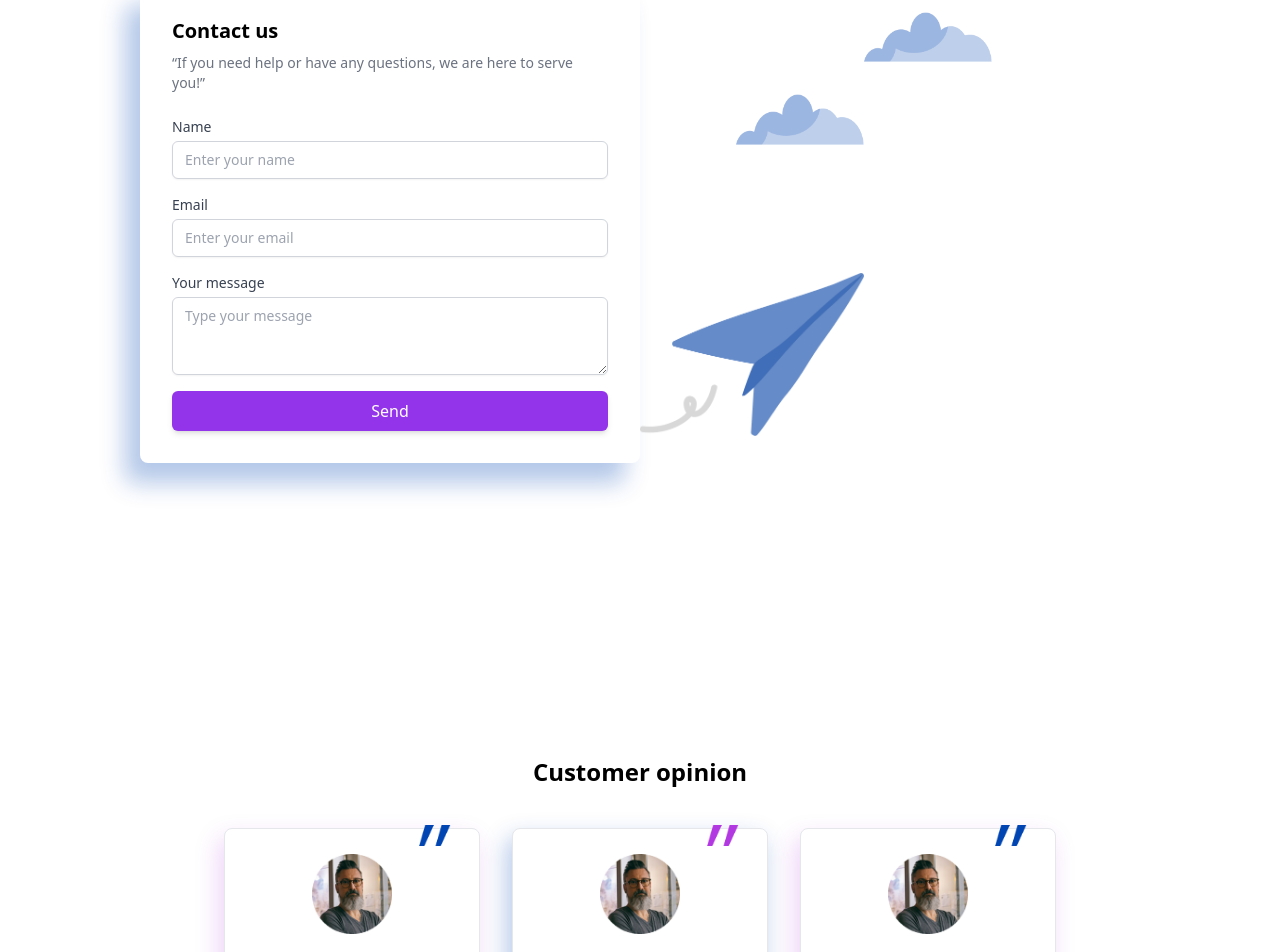
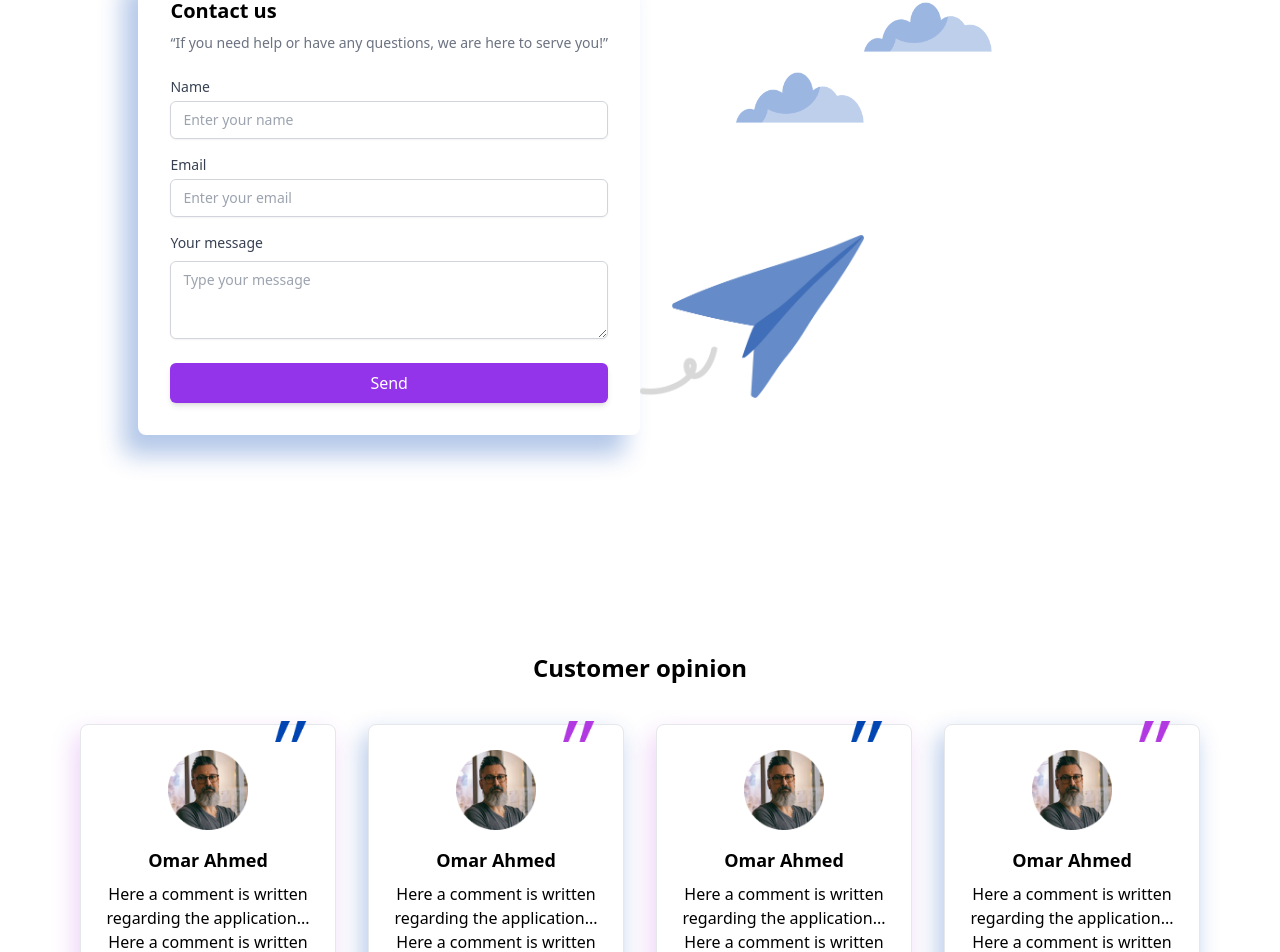
Before and after one commit to Ammar-Abdulrahman/Smart-Landing, a React (Vite) app in the folder Smart/: page / in a window 1280 px wide. Shown: the part 1532-2484 px from the top of the page. Built offline with nearby package versions, Linux system fonts and the light colour scheme.

Commit message:
fix: make it fully responsive and add some edit for design

```diff
--- a/Smart/src/Pages/ContactUs/Components/Form.tsx
+++ b/Smart/src/Pages/ContactUs/Components/Form.tsx
@@ -6,7 +6,7 @@ const ContactForm = () => {
     <div className="grid md:grid-cols-1 lg:grid-cols-2 items-center justify-center min-h-screen sm:grid-cols-1 bg-white p-4">
       {/* Card with blue shadow */}
       <div
-        className=" bg-white rounded-lg p-6 sm:p-8 w-[380px] md:w-[400px] lg:w-[500px] sm:w-[400px] max-w-[1050px]"
+        className=" bg-white rounded-lg p-6 sm:p-8 w-full  max-w-[1050px]"
         style={{
           boxShadow: `-15px 20px 25px #0045B24D`, // Shadow color passed dynamically
         }}
@@ -23,7 +23,7 @@ const ContactForm = () => {
             <div>
               <label
                 htmlFor="name"
-                className="block text-sm font-medium text-gray-700"
+                className="block text-sm mt-1 font-medium text-gray-700"
               >
                 Name
               </label>
@@ -39,7 +39,7 @@ const ContactForm = () => {
             <div>
               <label
                 htmlFor="email"
-                className="block text-sm font-medium text-gray-700"
+                className="block text-sm font-medium mt-1 text-gray-700"
               >
                 Email
               </label>
@@ -55,7 +55,7 @@ const ContactForm = () => {
             <div>
               <label
                 htmlFor="message"
-                className="block text-sm font-medium text-gray-700"
+                className="block text-sm font-medium mt-1 text-gray-700"
               >
                 Your message
               </label>
@@ -63,7 +63,7 @@ const ContactForm = () => {
                 id="message"
                 rows={3}
                 placeholder="Type your message"
-                className="mt-1 block w-full rounded-md border border-gray-300 px-3 py-2 shadow-sm focus:border-indigo-500 focus:ring-indigo-500 sm:text-sm"
+                className="mt-2 block w-full rounded-md border border-gray-300 px-3 py-2 shadow-sm focus:border-indigo-500 focus:ring-indigo-500 sm:text-sm"
               ></textarea>
             </div>
 
@@ -71,7 +71,7 @@ const ContactForm = () => {
             <div>
               <button
                 type="submit"
-                className="w-full rounded-md bg-purple-600 px-4 py-2 text-white shadow-md hover:bg-purple-700 focus:ring-2 focus:ring-purple-500 focus:ring-offset-2"
+                className="w-full mt-2 rounded-md bg-purple-600 px-4 py-2 text-white shadow-md hover:bg-purple-700 focus:ring-2 focus:ring-purple-500 focus:ring-offset-2"
               >
                 Send
               </button>
@@ -92,14 +92,14 @@ const ContactForm = () => {
         <img
           src={waveImage} // Replace with second wave image
           alt="second-wave"
-          className=" top-3/4 mt-8 ml-24 left-0 w-32 sm:max-w-none pointer-events-none hidden sm:block"
+          className=" top-3/4 mt-5 ml-24 left-0 w-32 sm:max-w-none pointer-events-none hidden sm:block"
         />
 
         {/* Arrow Image */}
         <img
           src={arrowImage} // Replace with arrow image
           alt="arrow"
-          className=" mt-32 right-0 w-56 sm:max-w-none pointer-events-none hidden sm:block"
+          className=" mt-28 right-0 w-56 sm:max-w-none pointer-events-none hidden sm:block"
         />
       </div>
     </div>
--- a/Smart/src/Pages/Customer/Components/Card.tsx
+++ b/Smart/src/Pages/Customer/Components/Card.tsx
@@ -17,7 +17,7 @@ const Card: React.FC<ComponentProps> = ({ cards }) => {
     <div className="flex flex-wrap justify-center gap-4">
       {cards.map((card: CardProps) => (
         <div
-          className={`bg-white border w-72 sm:w-72 lg:w-64 m-2 p-4 rounded-lg`}
+          className={`bg-white border w-68 sm:w-72 lg:w-64 m-2 p-4 rounded-lg`}
           style={{
             boxShadow: `-5px 10px 25px ${card.color}`,
           }}
--- a/Smart/src/Pages/Customer/CustomerPage.tsx
+++ b/Smart/src/Pages/Customer/CustomerPage.tsx
@@ -8,7 +8,7 @@ const CustomerPage = () => {
         Customer opinion
       </h2>
 
-      <div className="flex grid-cols-1 sm:grid-cols-3 lg:grid-cols-4 gap-4">
+      <div className="flex justify-center grid-cols-1 sm:grid-cols-3 lg:grid-cols-4 gap-4">
         <Card cards={CardArray} />
       </div>
     </div>
--- a/Smart/src/Pages/Home/Components/Gallery.tsx
+++ b/Smart/src/Pages/Home/Components/Gallery.tsx
@@ -9,7 +9,7 @@ const Gallery = () => {
   const images = [image1, image2, image3, image4, image5, image6];
 
   return (
-    <section className="grid grid-cols-1 sm:grid-cols-2 sm:ml-24 lg:grid-cols-2 gap-2 p-4">
+    <section className="grid grid-cols-2  sm:ml-24  gap-2 p-4">
       {images.map((image, index) => (
         <div key={index} className=" flex justify-center">
           <img
--- a/Smart/src/Pages/Home/Components/Header.tsx
+++ b/Smart/src/Pages/Home/Components/Header.tsx
@@ -94,6 +94,13 @@ const Header = () => {
 
       {isOpen && (
         <ul className="sm:hidden justify-center text-center w-full gap-4 mt-4 p-4 rounded-md">
+          <li className="cursor-pointer" onClick={() => setIsOpen(false)}>
+            <Link
+              to="/about"
+            >
+              Privacy Policy
+            </Link>
+          </li>
           <li
             className="cursor-pointer"
             onClick={() => handleScrollToSection("our-services")}
--- a/Smart/src/Pages/Home/HomePage.tsx
+++ b/Smart/src/Pages/Home/HomePage.tsx
@@ -40,11 +40,11 @@ const HomePage = () => {
         <OurServicesPage />
       </div>
 
-      <div id="contact-us" className="m-8 p-8">
+      <div id="contact-us" className="m-2 p-2">
         <ContactUsPage />
       </div>
 
-      <div className="m-8 p-8">
+      <div className="">
         <CustomerPage />
       </div>
 
--- a/Smart/src/Pages/Mobile/MobilePage.tsx
+++ b/Smart/src/Pages/Mobile/MobilePage.tsx
@@ -15,9 +15,12 @@ const MobilePage = () => {
           </div>
 
           <div className="m-8 mb-1 mt-20 flex justify-center text-center">
-            <img src={screen3} className="-mr-10 sm:w-48 lg:w-64 md: w-32 " />
-            <img src={screen1} className="z-50 sm:w-48 lg:w-64 md: w-32" />
-            <img src={screen2} className="-ml-7 sm:w-48 lg:w-64 md: w-32" />
+            <img
+              src={screen3}
+              className="-mr-10 w-24 sm:w-44 lg:w-64 md:w-32 "
+            />
+            <img src={screen1} className="z-50 w-24 sm:w-44 lg:w-64 md:w-32" />
+            <img src={screen2} className="-ml-7 w-24 sm:w-44 lg:w-64 md:w-32" />
           </div>
         </div>
       </div>
--- a/Smart/src/Pages/OurServices/OurServicesPage.tsx
+++ b/Smart/src/Pages/OurServices/OurServicesPage.tsx
@@ -5,11 +5,6 @@ const OurServicesPage = () => {
   return (
     <div className="bg-[#fff] max-w-[1440px] mx-auto max-h-screen justify-center text-center">
       <h2 className=" text-black text-lg font-bold ">Our services</h2>
-
-      {/* <div className="w-[80%] m-auto">
-        <CarouselComponent slides={SlidesArray} />
-      </div> */}
-
       <div className="w-[90%] sm:w-[80%] mx-auto">
         <CarouselComponent slides={SlidesArray} />
       </div>
```
